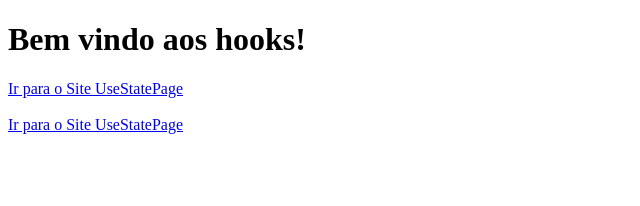
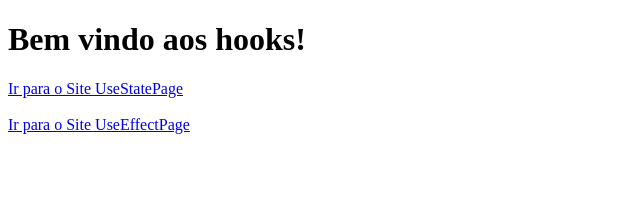
Before and after one commit to devbdallagnol/dio_react_hooks, a React (Create React App) app: page /home in a window 1280 px wide. Shown: the top 206 px of the page, without its empty margins (0-640 px from the left). Built offline with nearby package versions, Linux system fonts and the light colour scheme.

Commit message:
update - useEffectPage.jsx - fix link

```diff
--- a/src/pages/homePage.jsx
+++ b/src/pages/homePage.jsx
@@ -6,7 +6,7 @@ export const HomePage = () => {
     <>
       <h1>Bem vindo aos hooks!</h1>
       <Link to="/useState">Ir para o Site UseStatePage</Link><br/><br/>
-      <Link to="/useEffect">Ir para o Site UseStatePage</Link>
+      <Link to="/useEffect">Ir para o Site UseEffectPage</Link>
     </>
   );
 };
```
